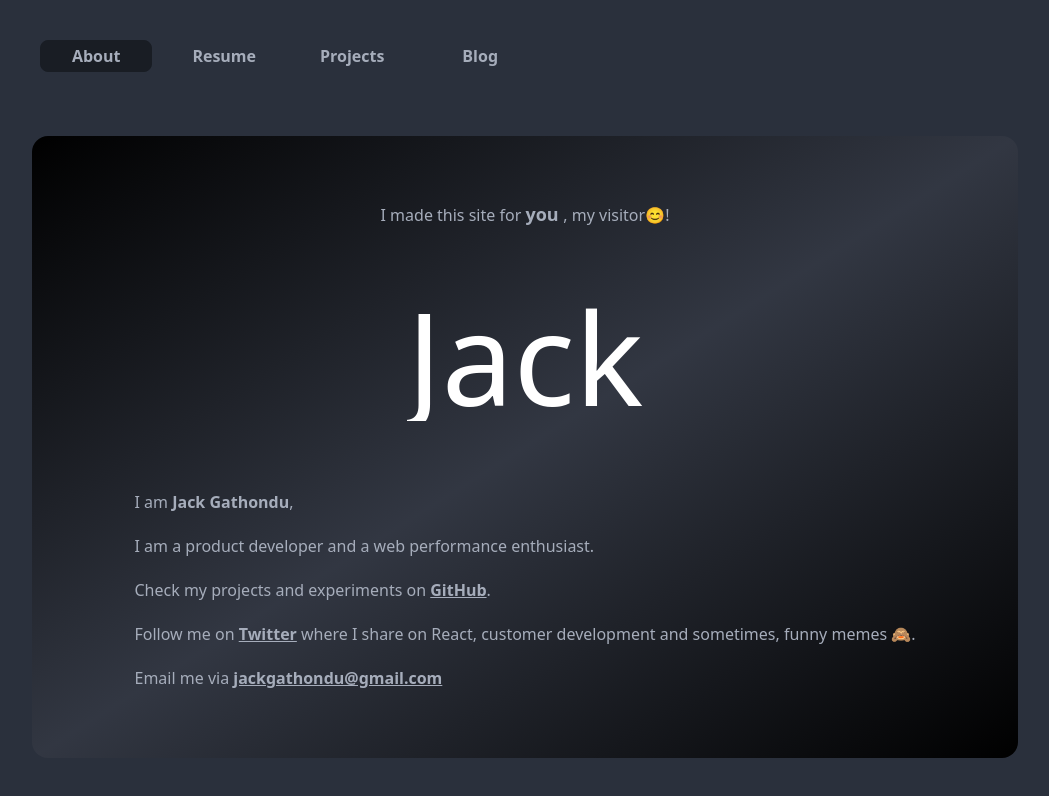
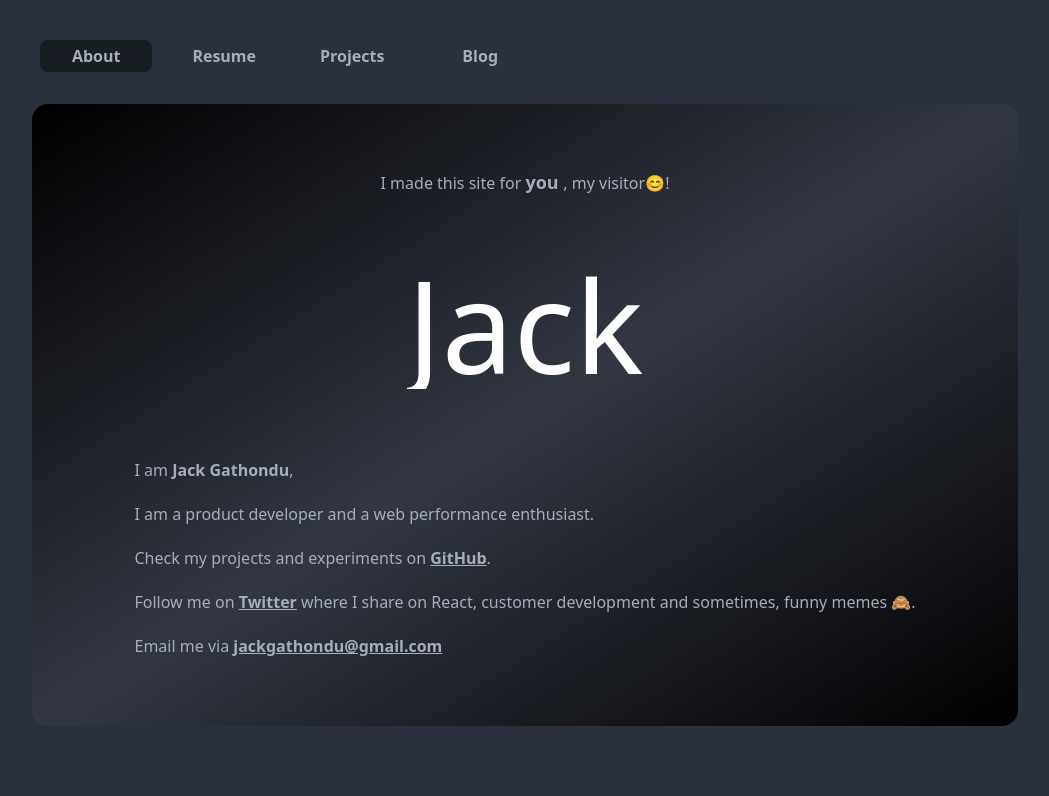
Before and after one commit to luckson1/site, a Next.js app: page / in a window 1280 px wide. Shown: the top 796 px of the page, without its empty margins (115-1164 px from the left). Built offline with nearby package versions, Linux system fonts and the light colour scheme.

Commit message:
fix: better margins

```diff
--- a/app/page.tsx
+++ b/app/page.tsx
@@ -5,7 +5,7 @@ import React from "react";
 
 export default function Home() {
 	return (
-		<div className="flex flex-col items-center justify-center w-full -mt-20 h-fit overflow-hidden bg-gradient-to-tl from-black via-zinc-600/20 to-black rounded-2xl">
+		<div className="flex flex-col items-center justify-center w-full -mt-28 h-fit overflow-hidden bg-gradient-to-tl from-black via-zinc-600/20 to-black rounded-2xl">
 			<div className="my-16 animate-fade-in">
 			<p> I made this site for{" "}
           <strong className="text-lg">you </strong>, my visitor😊!</p>
```
